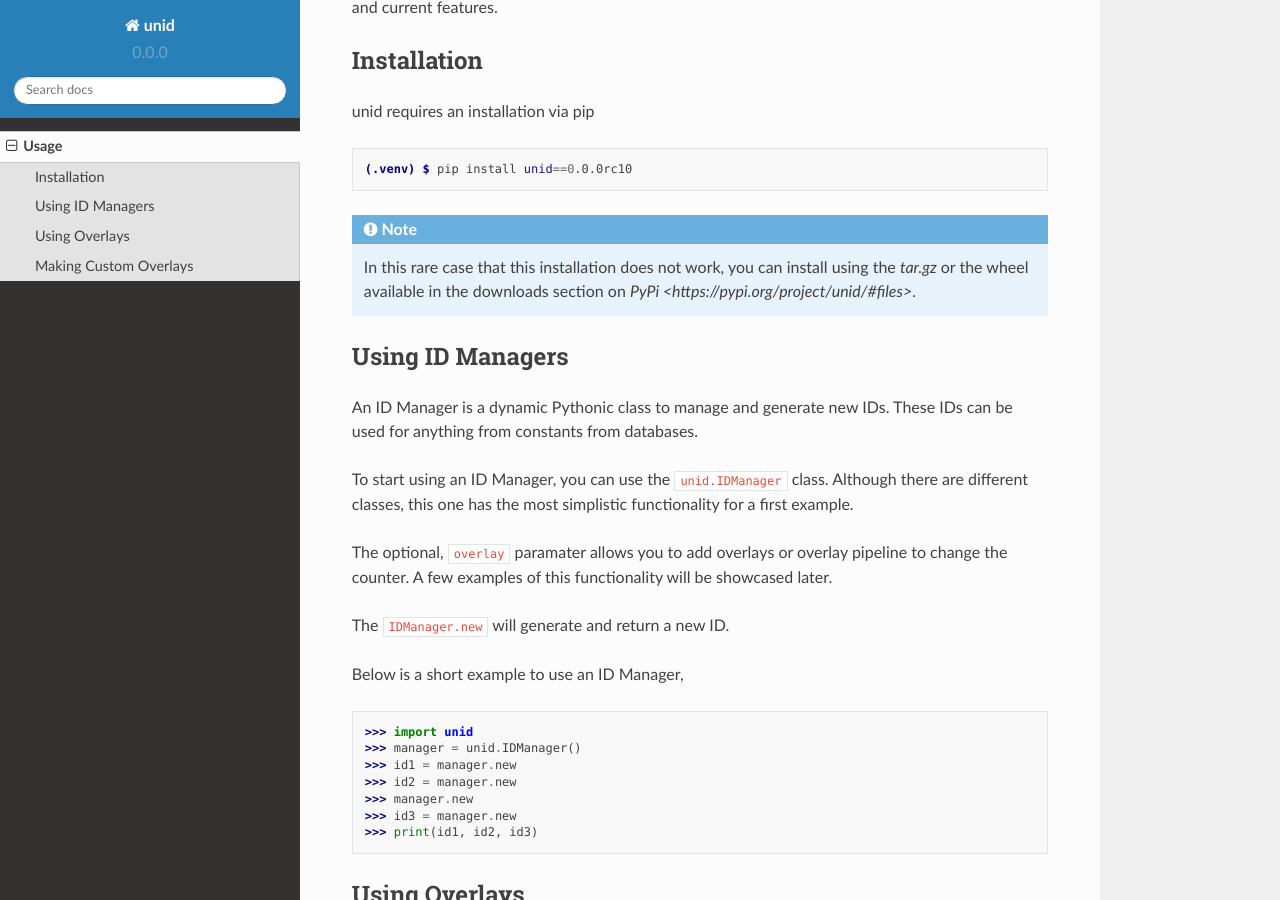
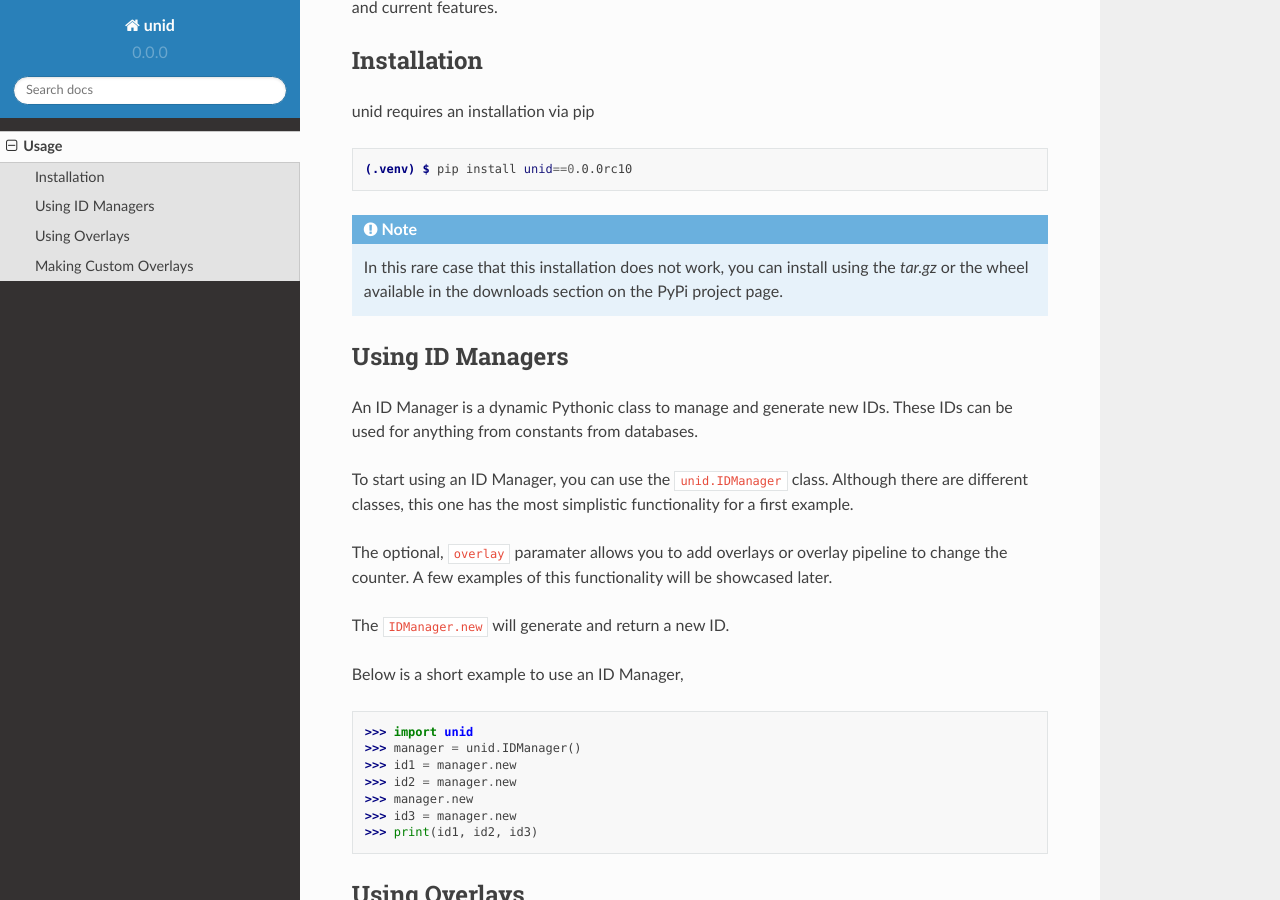
Before and after one commit to jcov28/unid-docs, a Sphinx documentation site: the page built from docs/source/usage.rst, in a window 1280 px wide and 900 px high, scrolled down 339 px. Built offline with Sphinx 7.4.7 and the Read the Docs theme 2.0.0, drawn with Linux system fonts in a browser that asks for light colours.

Commit message:
Update usage.rst

```diff
--- a/docs/source/usage.rst
+++ b/docs/source/usage.rst
@@ -29,7 +29,7 @@
    In this rare case that this installation does
    not work, you can install using the `tar.gz`
    or the wheel available in the downloads section
-   on `PyPi <https://pypi.org/project/unid/#files>`.
+   on the PyPi project page.
 
 Using ID Managers
 ----------------
```
